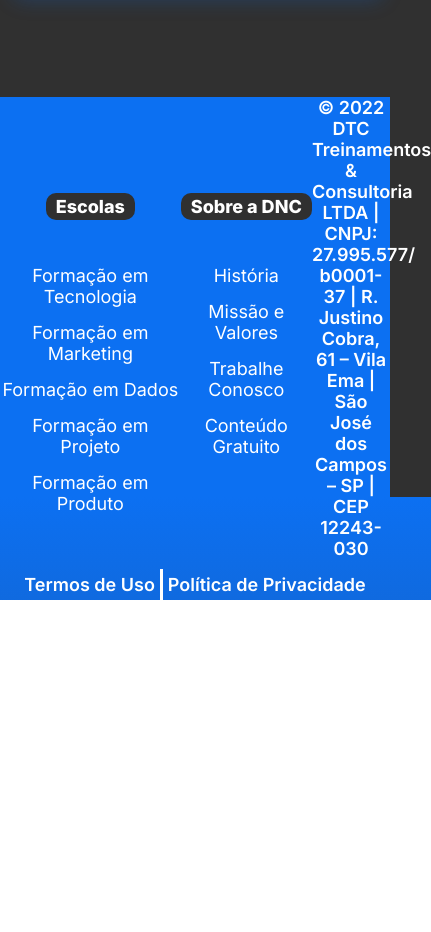
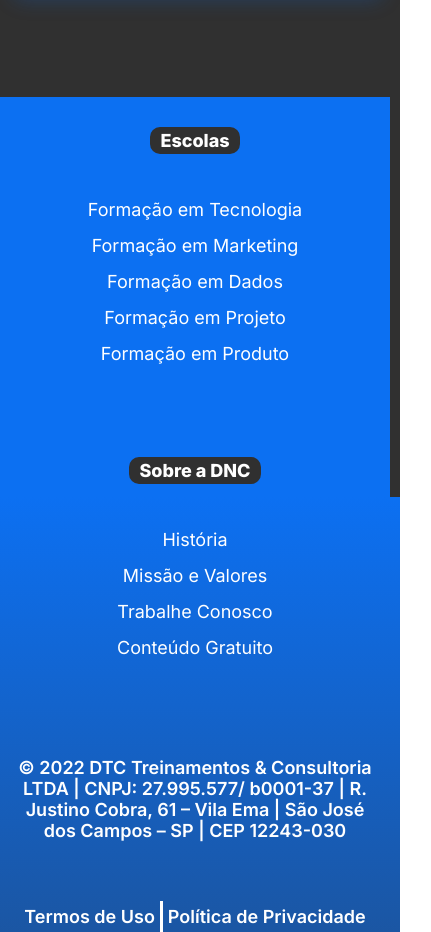
Before and after one commit to alifermaia/Bootcamp-DNC, a plain HTML site: page index.html in a window 390 px wide. Shown: the part 1648-2580 px from the top of the page, 431 px wide, since content can reach past the window. Before the commit the page ends 2248 px from the top, so only its background shows below. Drawn offline with Linux system fonts and the light colour scheme.

Commit message:
Finalizando Media Query

```diff
--- a/style.css
+++ b/style.css
@@ -315,5 +315,12 @@
             font-size: 15px;
         }
 
+        footer .linha1{
+            flex-direction: column;
+        }
 
+        footer .endereco{
+            margin-bottom: 50px;
+            width: 95%;
+        }
 }
```
